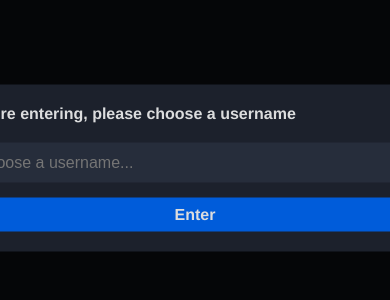
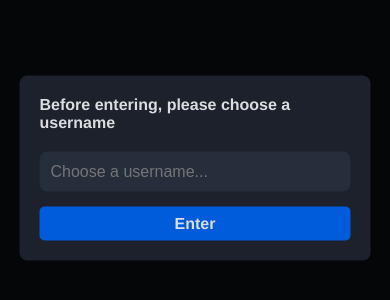
Before and after one commit to Poxie/chat-app, a React (Create React App) app in the folder frontend/: page /1 in a window 390 px wide. Shown: the part 254-554 px from the top of the page. Built offline with nearby package versions, Linux system fonts and the light colour scheme; no server answers.

Commit message:
Responsive changes

```diff
--- a/frontend/src/components/Modal.scss
+++ b/frontend/src/components/Modal.scss
@@ -17,7 +17,8 @@
 .modal {
     padding: 20px;
     border-radius: var(--border-radius);
-    min-width: 500px;
+    width: 500px;
+    max-width: 90%;
     background-color: var(--secondary-background);
     color: var(--primary-text);
 }
```
